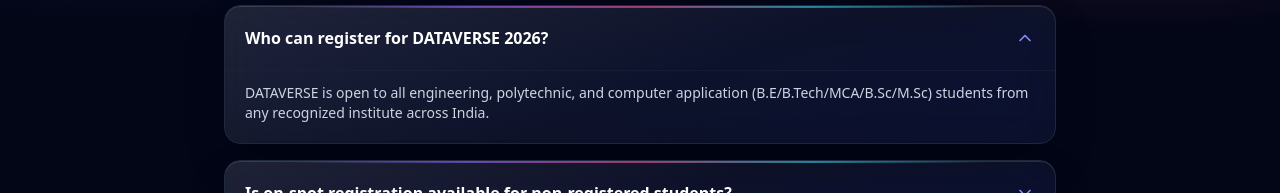
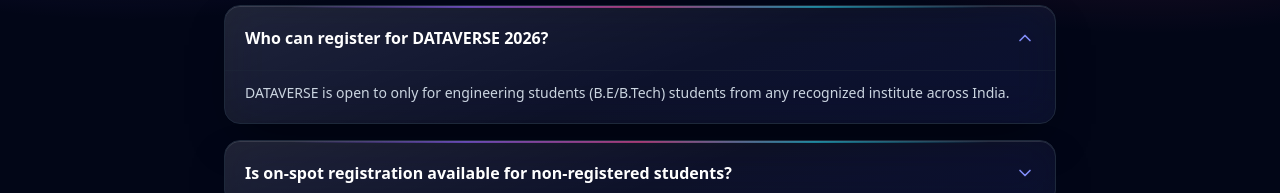
Before and after one commit to yoges-08/dataverse-2026, a React (Vite) app in the folder frontend/: page /faq in a window 1280 px wide. Shown: the part 280-473 px from the top of the page. Built offline with nearby package versions, Linux system fonts and the light colour scheme; no server answers.

Commit message:
fix(faq): update eligibility to engineering only and spot registration timing to 9:30 AM

```diff
--- a/frontend/src/pages/FAQ.jsx
+++ b/frontend/src/pages/FAQ.jsx
@@ -5,8 +5,8 @@
   const [openIdx, setOpenIdx] = useState(0);
 
   const faqs = [
-    { q: "Who can register for DATAVERSE 2026?", a: "DATAVERSE is open to all engineering, polytechnic, and computer application (B.E/B.Tech/MCA/B.Sc/M.Sc) students from any recognized institute across India." },
-    { q: "Is on-spot registration available for non-registered students?", a: "Yes! While online pre-registration is recommended to reserve event seats, spot registration counters will be open at Main Block Admin Reception on Day 1 starting 8:00 AM." },
+    { q: "Who can register for DATAVERSE 2026?", a: "DATAVERSE is open to only for engineering students (B.E/B.Tech) students from any recognized institute across India." },
+    { q: "Is on-spot registration available for non-registered students?", a: "Yes! While online pre-registration is recommended to reserve event seats, spot registration counters will be open at Main Block Admin Reception on Day 1 starting 9:30 AM." },
     { q: "How do I get my entry ticket and QR code?", a: "Once your online registration is approved by the admin team, your unique Symposium Code (e.g. DV2026-REG-1001) and QR Code ticket will appear on your Student Dashboard and downloadable receipt." },
     { q: "Are certificates provided to all participants?", a: "Yes! High-resolution verified E-Certificates will be issued to all verified participants and winners after check-in and event completion." },
     { q: "Is accommodation and food available?", a: "Yes, food (Veg/Non-Veg options) is included with registration. Hostel accommodation is available upon selection during registration." }
```
